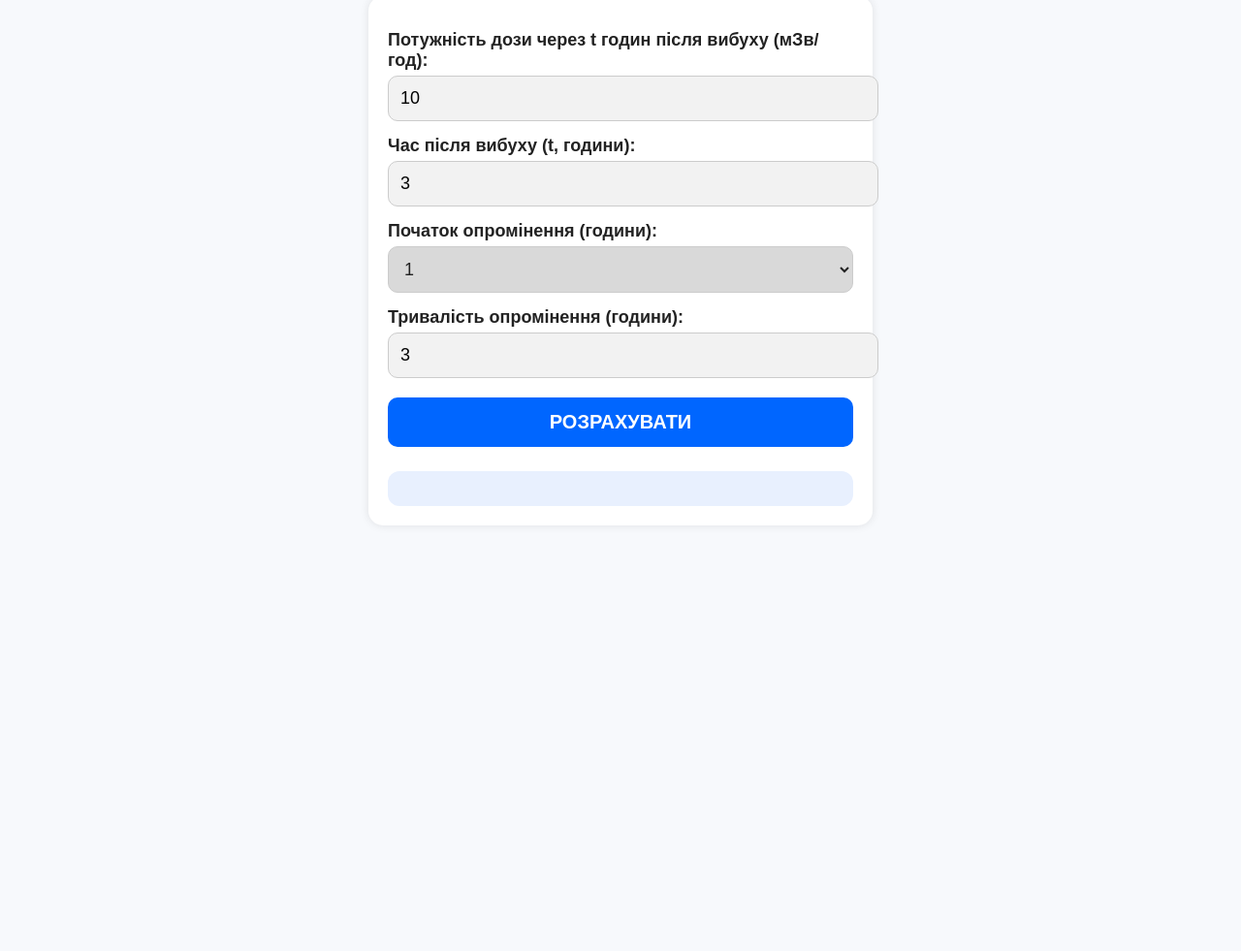
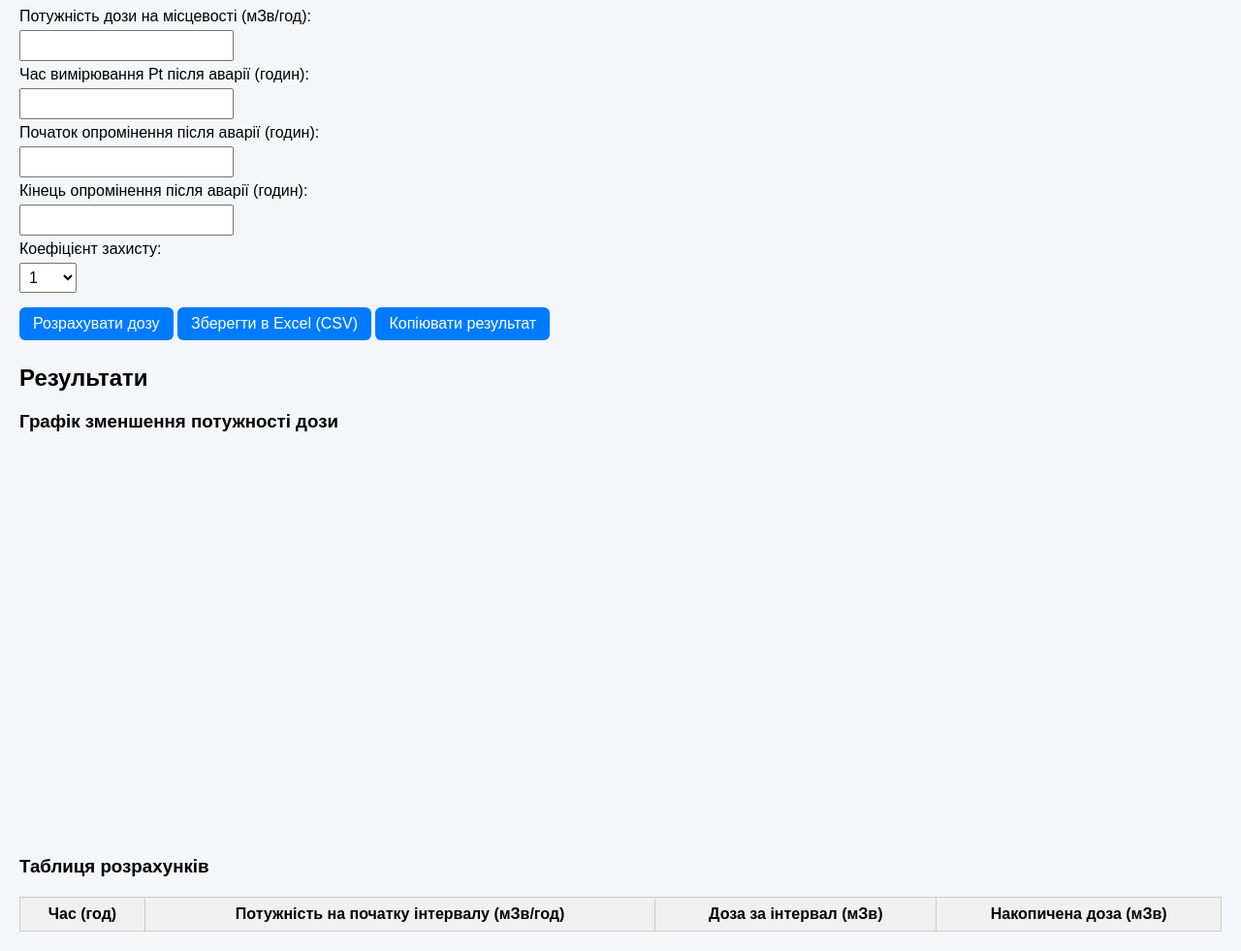
Before and after one commit to sergsh1125-dotcom/radiation-doza, a plain HTML site: page index.html in a window 1280 px wide. Shown: the part 72-1053 px from the top of the page at 97% size. Before the commit the page ends 800 px from the top, so only its background shows below. Drawn offline with nearby package versions, Linux system fonts and the light colour scheme.

Commit message:
Add files via upload

```diff
--- a/index.html
+++ b/index.html
@@ -1,88 +1,178 @@
-<!DOCTYPE html>
-<html lang="uk">
+<!DOCTYPE html><html lang="uk">
 <head>
-<meta charset="UTF-8">
-<meta name="viewport" content="width=device-width, initial-scale=1.0">
-<title>Калькулятор дози опромінення</title>
-<style>
-  body { font-family: Arial, sans-serif; background:#f7f9fc; margin:20px; color:#222; font-size:18px; }
-  h1 { text-align:center; color:#004aad; font-size:26px; }
-  .container { max-width:480px; margin:0 auto; padding:20px; background:white; border-radius:15px; box-shadow:0 0 10px rgba(0,0,0,0.1); }
-  label { display:block; margin-top:15px; font-weight:bold; }
-  input, select { width:100%; padding:12px; margin-top:5px; border-radius:10px; border:1px solid #ccc; font-size:18px; background:#f2f2f2; }
-  button { width:100%; padding:14px; margin-top:20px; border:none; border-radius:10px; font-size:20px; font-weight:bold; cursor:pointer; }
-  .btn-calc { background:#0066ff; color:white; }
-  .btn-grey { background:#d9d9d9; color:#222; }
-  .btn-calc:hover { background:#004aad; }
-  .result { margin-top:25px; background:#e8f0fe; padding:18px; border-radius:12px; font-size:20px; text-align:center; }
-</style>
+  <meta charset="UTF-8" />
+  <meta name="viewport" content="width=device-width, initial-scale=1.0" />
+  <title>Калькулятор дози опромінення після аварії на атомній електростанції</title>
+  <script src="https://cdn.jsdelivr.net/npm/chart.js"></script>
+  <script src="https://cdnjs.cloudflare.com/ajax/libs/xlsx/0.18.5/xlsx.full.min.js"></script>
+  <style>
+    body {
+      font-family: Arial, sans-serif;
+      margin: 20px;
+      background-color: #f5f6fa;
+    }
+    h1 {
+      text-align: center;
+      color: #2f3640;
+    }
+    label, button, select, input {
+      font-size: 16px;
+      margin: 5px 0;
+    }
+    input, select {
+      padding: 5px;
+    }
+    button {
+      background-color: #007bff;
+      color: white;
+      border: none;
+      border-radius: 6px;
+      padding: 8px 14px;
+      cursor: pointer;
+      margin-top: 10px;
+    }
+    button:hover {
+      background-color: #0056b3;
+    }
+    table {
+      width: 100%;
+      border-collapse: collapse;
+      margin-top: 20px;
+      background-color: white;
+    }
+    th, td {
+      border: 1px solid #ccc;
+      padding: 8px;
+      text-align: center;
+    }
+    th {
+      background-color: #f0f0f0;
+    }
+    canvas {
+      display: block;
+      margin: 0 auto;
+      max-width: 600px;
+      height: 400px !important;
+    }
+  </style>
 </head>
 <body>
-<h1>Калькулятор дози опромінення</h1>
+  <h1>Калькулятор дози після аварії на атомній електростанції</h1><label>Потужність дози на місцевості (мЗв/год):</label><br> <input type="number" id="Pt" step="0.001"><br>
 
-<div class="container">
-  <label>Потужність дози через t годин після вибуху (мЗв/год):</label>
-  <input type="number" id="Pt" value="10">
+<label>Час вимірювання Pt після аварії (годин):</label><br> <input type="number" id="t" step="0.1"><br>
 
-  <label>Час після вибуху (t, години):</label>
-  <input type="number" id="t" value="3">
+<label>Початок опромінення після аварії (годин):</label><br> <input type="number" id="Ta" step="0.1"><br>
 
-  <label>Початок опромінення (години):</label>
-  <select id="tStart" class="btn-grey">
-    <option>1</option><option>2</option><option>3</option><option>4</option><option>5</option>
-    <option>6</option><option>7</option><option>8</option><option>9</option><option>10</option>
-    <option>12</option><option>15</option><option>18</option><option>21</option><option>24</option>
-    <option>48</option><option>72</option>
-  </select>
+<label>Кінець опромінення після аварії (годин):</label><br> <input type="number" id="Tb" step="0.1"><br>
 
-  <label>Тривалість опромінення (години):</label>
-  <input type="number" id="duration" value="3" min="1" max="21">
+<label>Коефіцієнт захисту:</label><br> <select id="Kz"> <option value="1">1</option> <option value="2">2</option> <option value="4">4</option> <option value="10">10</option> <option value="50">50</option> <option value="100">100</option> <option value="500">500</option> </select><br>
 
-  <button class="btn-calc" onclick="calculate()">РОЗРАХУВАТИ</button>
+<button onclick="calculateDose()">Розрахувати дозу</button> <button onclick="exportToExcel()">Зберегти в Excel (CSV)</button> <button onclick="copyResults()">Копіювати результат</button>
 
-  <div id="result" class="result"></div>
-</div>
+  <h2>Результати</h2>
+  <p id="results"></p>  <h3>Графік зменшення потужності дози</h3>
+  <canvas id="doseChart"></canvas>  <h3>Таблиця розрахунків</h3>
+  <table id="doseTable">
+    <thead>
+      <tr>
+        <th>Час (год)</th>
+        <th>Потужність на початку інтервалу (мЗв/год)</th>
+        <th>Доза за інтервал (мЗв)</th>
+        <th>Накопичена доза (мЗв)</th>
+      </tr>
+    </thead>
+    <tbody></tbody>
+  </table>  <script>
+    function calculateDose() {
+      const Pt = parseFloat(document.getElementById('Pt').value);
+      const t = parseFloat(document.getElementById('t').value);
+      const Ta = parseFloat(document.getElementById('Ta').value);
+      const Tb = parseFloat(document.getElementById('Tb').value);
+      const Kz = parseFloat(document.getElementById('Kz').value);
 
-<script>
-const tStartHours = [1,2,3,4,5,6,7,8,9,10,12,15,18,21,24,48,72];
+      if (isNaN(Pt) || isNaN(t) || isNaN(Ta) || isNaN(Tb) || isNaN(Kz)) {
+        alert('Будь ласка, заповніть усі поля.');
+        return;
+      }
 
-const coeffMatrix = [
-  [0.64,0.98,1.24,1.38,1.5,1.61,1.78,1.9,2,2.13,2.22,2.3,2.38,2.7,2.88,2.99,3.15,3.25,3.33,3.46,3.66],
-  [0.98,0.93,0.89,0.86,0.83,0.79,0.77,0.74,0.72,0.69,0.67,0.65,0.63,0.61,0.59,0.58,0.57,0.56,0.55,0.54,0.53],
-  [0.96,0.91,0.87,0.84,0.81,0.78,0.76,0.73,0.71,0.68,0.66,0.64,0.62,0.60,0.58,0.57,0.56,0.55,0.54,0.53,0.52],
-  [0.94,0.89,0.85,0.82,0.79,0.76,0.74,0.71,0.69,0.66,0.64,0.62,0.60,0.58,0.56,0.55,0.54,0.53,0.52,0.51,0.50],
-  [0.92,0.87,0.83,0.80,0.77,0.74,0.72,0.69,0.67,0.64,0.62,0.60,0.58,0.56,0.54,0.53,0.52,0.51,0.50,0.49,0.48],
-  [0.90,0.85,0.81,0.78,0.75,0.72,0.70,0.67,0.65,0.62,0.60,0.58,0.56,0.54,0.52,0.51,0.50,0.49,0.48,0.47,0.46],
-  [0.88,0.83,0.79,0.76,0.73,0.70,0.68,0.65,0.63,0.60,0.58,0.56,0.54,0.52,0.50,0.49,0.48,0.47,0.46,0.45,0.44],
-  [0.86,0.81,0.77,0.74,0.71,0.68,0.66,0.63,0.61,0.58,0.56,0.54,0.52,0.50,0.48,0.47,0.46,0.45,0.44,0.43,0.42],
-  [0.84,0.79,0.75,0.72,0.69,0.66,0.64,0.61,0.59,0.56,0.54,0.52,0.50,0.48,0.46,0.45,0.44,0.43,0.42,0.41,0.40],
-  [0.82,0.77,0.73,0.70,0.67,0.64,0.62,0.59,0.57,0.54,0.52,0.50,0.48,0.46,0.44,0.43,0.42,0.41,0.40,0.39,0.38],
-  [0.80,0.75,0.71,0.68,0.65,0.62,0.60,0.57,0.55,0.52,0.50,0.48,0.46,0.44,0.42,0.41,0.40,0.39,0.38,0.37,0.36],
-  [0.78,0.73,0.69,0.66,0.63,0.60,0.58,0.55,0.53,0.50,0.48,0.46,0.44,0.42,0.40,0.39,0.38,0.37,0.36,0.35,0.34],
-  [0.76,0.71,0.67,0.64,0.61,0.58,0.56,0.53,0.51,0.48,0.46,0.44,0.42,0.40,0.38,0.37,0.36,0.35,0.34,0.33,0.32],
-  [0.74,0.69,0.65,0.62,0.59,0.56,0.54,0.51,0.49,0.46,0.44,0.42,0.40,0.38,0.36,0.35,0.34,0.33,0.32,0.31,0.30],
-  [0.72,0.67,0.63,0.60,0.57,0.54,0.52,0.49,0.47,0.44,0.42,0.40,0.38,0.36,0.34,0.33,0.32,0.31,0.30,0.29,0.28],
-  [0.70,0.65,0.61,0.58,0.55,0.52,0.50,0.47,0.45,0.42,0.40,0.38,0.36,0.34,0.32,0.31,0.30,0.29,0.28,0.27,0.26],
-  [0.68,0.63,0.59,0.56,0.53,0.50,0.48,0.45,0.43,0.40,0.38,0.36,0.34,0.32,0.30,0.29,0.28,0.27,0.26,0.25,0.24]
-];
+      // Формула для P1 (через 1 годину після аварії)
+      const P1 = Pt * Math.pow(t, 0.4);
 
-function getCoeff(tStart, duration){
-  const rowIndex = tStartHours.indexOf(parseInt(tStart));
-  if(rowIndex === -1 || duration<1 || duration>21) return null;
-  return coeffMatrix[rowIndex][duration-1];
-}
+      // Формула для дози D = 5 * P1 * (Ta^-0.4 - Tb^-0.4) / Kz
+      const D = 5 * P1 * (Math.pow(Ta, -0.4) - Math.pow(Tb, -0.4)) / Kz;
 
-function calculate(){
-  const Pt = parseFloat(document.getElementById("Pt").value);
-  const t = parseFloat(document.getElementById("t").value);
-  const tStart = document.getElementById("tStart").value;
-  const duration = parseInt(document.getElementById("duration").value);
-  const resultDiv = document.getElementById("result");
+      document.getElementById('results').innerHTML = `
+        <b>P1 (через 1 годину після аварії):</b> ${P1.toFixed(3)} мЗв/год<br>
+        <b>D (доза від Ta до Tb):</b> ${D.toFixed(3)} мЗв
+      `;
 
-  if(isNaN(Pt)||isNaN(t)){
-    resultDiv.innerHTML = "❌ Введіть коректні дані";
-    return;
-  }
+      // Таблиця і графік
+      const tableBody = document.querySelector('#doseTable tbody');
+      tableBody.innerHTML = '';
+      const step = 1;
+      let cumulative = 0;
+      const dataPoints = [];
 
-  const P1 = Pt*Math.pow(t,1.2);
-  const K = getCoeff
+      for (let hour = Ta; hour <= Tb; hour += step) {
+        const Pstart = P1 * Math.pow(hour, -0.4);
+        const Dinterval = 5 * P1 * (Math.pow(hour, -0.4) - Math.pow(hour + step, -0.4)) / Kz;
+        cumulative += Dinterval;
+
+        const row = document.createElement('tr');
+        row.innerHTML = `
+          <td>${hour.toFixed(0)}</td>
+          <td>${Pstart.toFixed(3)}</td>
+          <td>${Dinterval.toFixed(3)}</td>
+          <td>${cumulative.toFixed(3)}</td>
+        `;
+        tableBody.appendChild(row);
+
+        dataPoints.push({ x: hour, y: Pstart });
+      }
+
+      // Графік
+      const ctx = document.getElementById('doseChart').getContext('2d');
+      if (window.doseChart) window.doseChart.destroy();
+      window.doseChart = new Chart(ctx, {
+        type: 'line',
+        data: {
+          datasets: [{
+            label: 'Потужність дози (мЗв/год)',
+            data: dataPoints,
+            borderColor: 'blue',
+            borderWidth: 2,
+            fill: false,
+            pointRadius: 4,
+            pointBackgroundColor: 'red'
+          }]
+        },
+        options: {
+          scales: {
+            x: {
+              type: 'linear',
+              title: { display: true, text: 'Час після аварії (год)' },
+              ticks: {
+                stepSize: 1,
+                callback: function(value) { return value.toFixed(0); }
+              }
+            },
+            y: {
+              title: { display: true, text: 'Потужність дози (мЗв/год)' }
+            }
+          }
+        }
+      });
+    }
+
+    function exportToExcel() {
+      const wb = XLSX.utils.table_to_book(document.getElementById('doseTable'), { sheet: 'Дані' });
+      XLSX.writeFile(wb, 'результати_дози_АЕС.xlsx');
+    }
+
+    function copyResults() {
+      const text = document.getElementById('results').innerText;
+      navigator.clipboard.writeText(text);
+      alert('Результат скопійовано!');
+    }
+  </script></body>
+</html>
```
